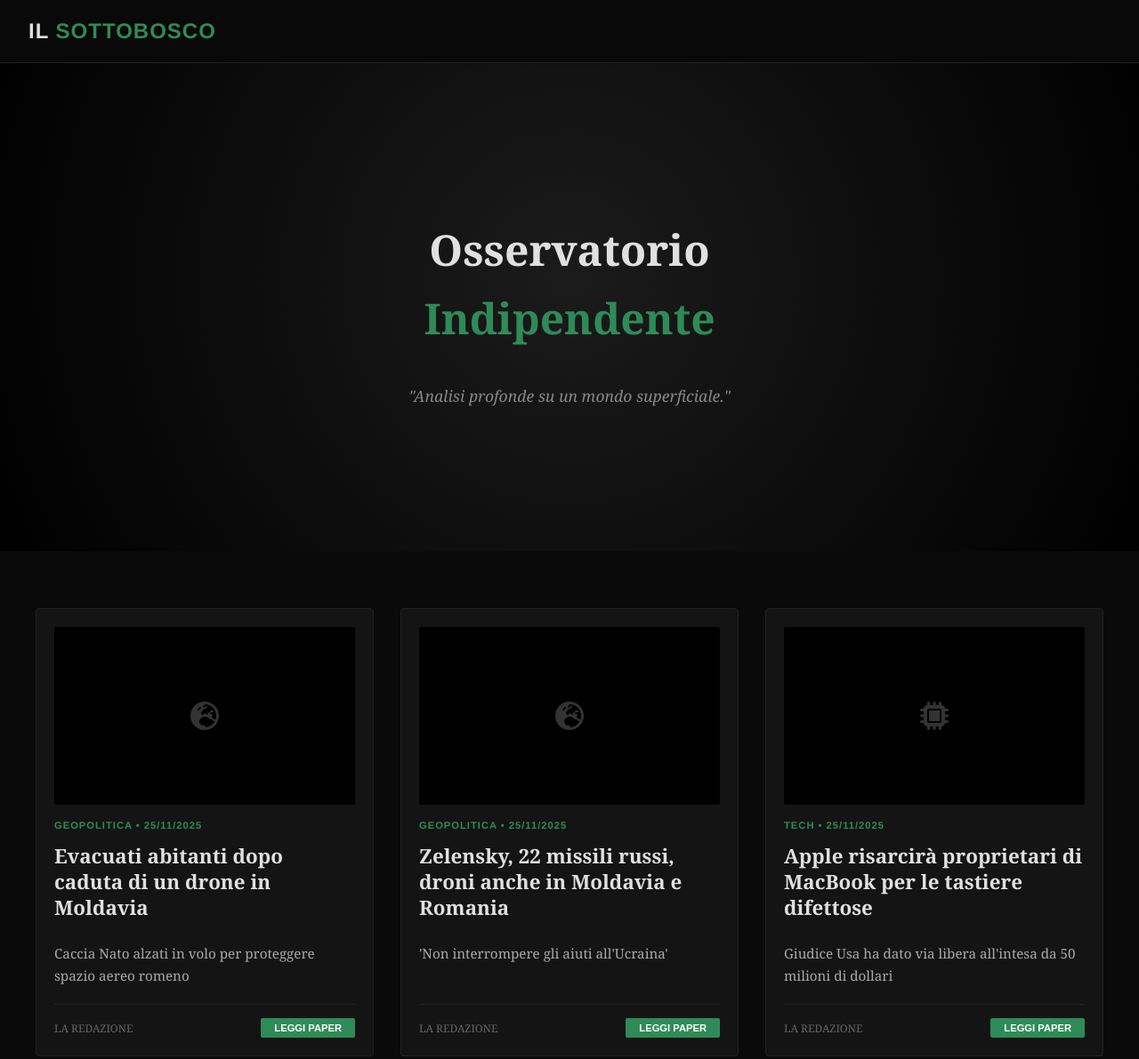
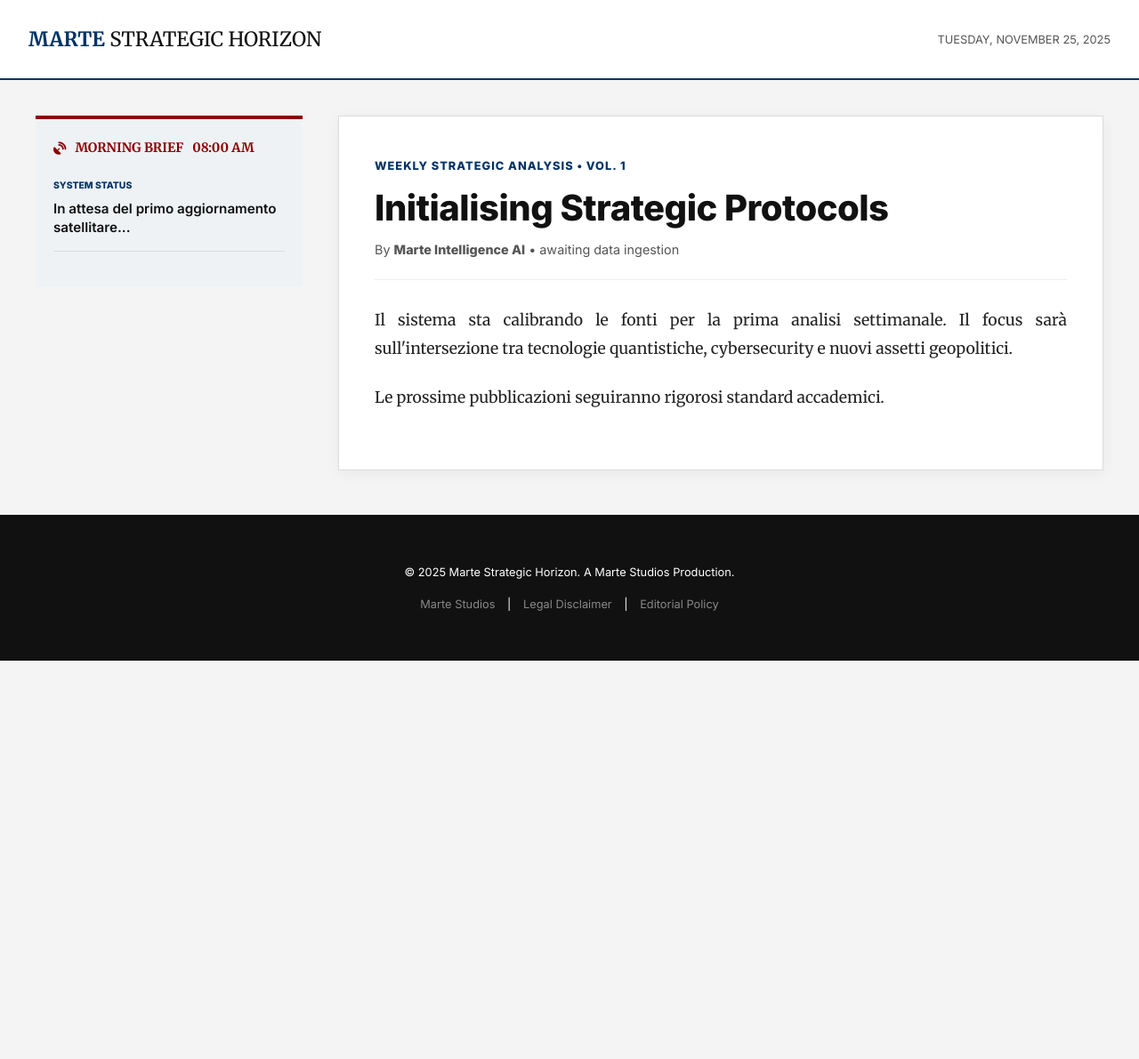
Before and after one commit to guglielmobrancato/il-sottobosco, a plain HTML site: page index.html in a window 1280 px wide. Shown: the top 1191 px of the page at 89% size. After the commit the page ends 800 px from the top, so only its background shows below. Drawn offline with Linux system fonts and the light colour scheme.

Commit message:
Update index.html

```diff
--- a/index.html
+++ b/index.html
@@ -1,173 +1,242 @@
 <!DOCTYPE html>
-<html lang="it">
+<html lang="en">
 <head>
     <meta charset="UTF-8">
     <meta name="viewport" content="width=device-width, initial-scale=1.0">
-    <title>Il Sottobosco | Think Tank</title>
+    <title>Marte Strategic Horizon | Intelligence Hub</title>
+    <meta name="description" content="Global Intelligence, Defense, and Strategic Analysis Hub. Powered by Marte Studios.">
+
+    <link rel="preconnect" href="https://fonts.googleapis.com">
+    <link rel="preconnect" href="https://fonts.gstatic.com" crossorigin>
+    <link href="https://fonts.googleapis.com/css2?family=Inter:wght@400;600;800&family=Merriweather:ital,wght@0,300;0,400;0,700;1,300&display=swap" rel="stylesheet">
     <link rel="stylesheet" href="https://cdnjs.cloudflare.com/ajax/libs/font-awesome/6.4.0/css/all.min.css">
+
     <style>
-        :root { --bg-color: #0a0a0a; --card-bg: #141414; --primary: #2e8b57; --text-main: #e0e0e0; }
-        body { font-family: 'Georgia', serif; background-color: var(--bg-color); color: var(--text-main); margin: 0; padding: 0; line-height: 1.6; }
-        a { text-decoration: none; color: inherit; transition: 0.3s; }
+        :root {
+            --bg-color: #f4f4f4;       /* Bianco carta sporco, riposante */
+            --paper-color: #ffffff;    /* Bianco puro per i box */
+            --text-main: #111111;      /* Nero assoluto */
+            --text-secondary: #555555;
+            --accent-color: #003366;   /* Blu "Navy" istituzionale */
+            --alert-color: #8b0000;    /* Rosso scuro per le breaking news */
+            --border: 1px solid #dcdcdc;
+        }
 
-        /* HEADER */
-        header { background: rgba(10, 10, 10, 0.95); padding: 1rem 2rem; position: fixed; width: 100%; top: 0; z-index: 1000; border-bottom: 1px solid #222; display: flex; justify-content: space-between; align-items: center; box-sizing: border-box; }
-        .logo { font-family: 'Helvetica', sans-serif; font-size: 1.5rem; font-weight: 800; text-transform: uppercase; letter-spacing: 1px; }
-        .logo span { color: var(--primary); }
+        body {
+            font-family: 'Merriweather', serif; /* Stile Giornale/Accademico */
+            background-color: var(--bg-color);
+            color: var(--text-main);
+            margin: 0;
+            padding: 0;
+            line-height: 1.8;
+        }
 
-        /* HERO */
-        .hero { min-height: 60vh; display: flex; flex-direction: column; justify-content: center; align-items: center; text-align: center; padding: 100px 20px 40px; background: radial-gradient(circle at center, #1b1b1b 0%, #000000 100%); }
-        .hero h1 { font-size: 3rem; margin-bottom: 1rem; }
-        .hero p { font-size: 1.1rem; color: #888; max-width: 700px; font-style: italic; }
+        h1, h2, h3, h4, .sans { font-family: 'Inter', sans-serif; letter-spacing: -0.5px; }
 
-        /* GRID */
-        .section { padding: 4rem 2rem; max-width: 1200px; margin: auto; }
-        .news-grid { display: grid; grid-template-columns: repeat(auto-fit, minmax(350px, 1fr)); gap: 30px; }
+        /* HEADER ISTITUZIONALE */
+        header {
+            background-color: var(--paper-color);
+            border-bottom: 2px solid var(--accent-color);
+            padding: 1.5rem 2rem;
+            display: flex;
+            justify-content: space-between;
+            align-items: center;
+        }
 
-        /* CARD */
-        .news-card { background: var(--card-bg); border: 1px solid #222; padding: 20px; border-radius: 4px; transition: 0.3s; display: flex; flex-direction: column; }
-        .news-card:hover { border-color: var(--primary); transform: translateY(-3px); }
+        .brand { font-size: 1.4rem; font-weight: 800; text-transform: uppercase; color: var(--accent-color); }
+        .brand span { font-weight: 400; color: var(--text-main); }
+        .date-display { font-family: 'Inter', sans-serif; font-size: 0.8rem; color: var(--text-secondary); text-transform: uppercase; }
 
-        .news-img { width: 100%; height: 200px; background-color: #000; margin-bottom: 15px; border-radius: 2px; display: flex; align-items: center; justify-content: center; color: #333; overflow: hidden; }
-        .news-meta { font-family: 'Helvetica', sans-serif; font-size: 0.7rem; color: var(--primary); text-transform: uppercase; font-weight: bold; letter-spacing: 1px; margin-bottom: 10px; }
-        .news-title { font-size: 1.4rem; font-weight: bold; margin: 0 0 10px 0; line-height: 1.3; }
-        .news-excerpt { font-size: 0.95rem; color: #aaa; margin-bottom: 20px; flex-grow: 1; }
+        /* LAYOUT PRINCIPALE */
+        .container {
+            max-width: 1200px;
+            margin: 40px auto;
+            display: grid;
+            grid-template-columns: 300px 1fr; /* Sidebar (Brief) + Main (Deep Dive) */
+            gap: 40px;
+            padding: 0 20px;
+        }
 
-        /* READER (L'ARTICOLO APERTO) */
-        #article-reader { display: none; background: var(--bg-color); min-height: 100vh; padding: 120px 20px; max-width: 800px; margin: auto; position: relative; z-index: 2000; }
-        .reader-content { animation: fadeIn 0.5s; }
-        @keyframes fadeIn { from { opacity:0; transform:translateY(10px); } to { opacity:1; transform:translateY(0); } }
+        /* COLONNA SX: THE MORNING BRIEF (Daily) */
+        .sidebar {
+            background: #eef2f5;
+            padding: 20px;
+            border-top: 4px solid var(--alert-color);
+            height: fit-content;
+        }
+
+        .sidebar-title {
+            font-size: 0.9rem;
+            font-weight: 800;
+            text-transform: uppercase;
+            color: var(--alert-color);
+            margin-bottom: 20px;
+            display: flex;
+            align-items: center;
+            gap: 10px;
+        }
+
+        .brief-item {
+            margin-bottom: 20px;
+            border-bottom: 1px solid #dcdcdc;
+            padding-bottom: 15px;
+        }
+
+        .brief-cat { font-size: 0.65rem; font-weight: 700; text-transform: uppercase; color: var(--accent-color); font-family: 'Inter', sans-serif; margin-bottom: 5px; display: block;}
+        .brief-headline { font-size: 0.95rem; font-weight: 600; font-family: 'Inter', sans-serif; line-height: 1.4; }
+        .brief-time { font-size: 0.7rem; color: #777; margin-top: 5px; display: block; }
+
+        /* COLONNA DX: THE WEEKLY MONOGRAPH (Deep Dive) */
+        .main-content {
+            background: var(--paper-color);
+            padding: 40px;
+            border: var(--border);
+            box-shadow: 0 4px 15px rgba(0,0,0,0.05);
+        }
+
+        .monograph-header { border-bottom: 1px solid #eee; margin-bottom: 30px; padding-bottom: 20px; }
+        .monograph-label { font-family: 'Inter', sans-serif; font-size: 0.8rem; font-weight: 700; color: var(--accent-color); text-transform: uppercase; letter-spacing: 1px; }
+        .monograph-title { font-size: 2.5rem; margin: 10px 0; font-weight: 900; line-height: 1.2; }
+        .monograph-meta { font-family: 'Inter', sans-serif; font-size: 0.9rem; color: var(--text-secondary); margin-top: 10px; }
+
+        .article-body { font-size: 1.1rem; color: #222; text-align: justify; }
+        .article-body p { margin-bottom: 1.5rem; }
+
+        /* Citazioni Accademiche */
+        .citation {
+            font-size: 0.9rem;
+            background: #f9f9f9;
+            padding: 15px;
+            border-left: 3px solid var(--accent-color);
+            color: #555;
+            margin: 20px 0;
+            font-style: italic;
+        }
+
+        .references { margin-top: 50px; padding-top: 20px; border-top: 1px solid #ddd; font-size: 0.8rem; color: #666; }
+        .references h4 { text-transform: uppercase; margin-bottom: 10px; }
 
         /* FOOTER */
-        footer { text-align: center; padding: 4rem; border-top: 1px solid #222; color: #555; font-size: 0.8rem; font-family: sans-serif; }
+        footer {
+            text-align: center;
+            padding: 40px;
+            margin-top: 50px;
+            background: #111;
+            color: #fff;
+            font-family: 'Inter', sans-serif;
+            font-size: 0.8rem;
+        }
+
+        .footer-link { color: #888; text-decoration: none; margin: 0 10px; }
+        .footer-link:hover { color: #fff; }
+
+        /* RESPONSIVE */
+        @media (max-width: 768px) {
+            .container { grid-template-columns: 1fr; }
+            .monograph-title { font-size: 1.8rem; }
+        }
     </style>
 </head>
 <body>
 
     <header>
-        <div class="logo">Il <span>Sottobosco</span></div>
+        <div class="brand">Marte <span>Strategic Horizon</span></div>
+        <div class="date-display" id="current-date">Live Intelligence</div>
     </header>
 
-    <div id="main-content">
-        <section class="hero">
-            <h1>Osservatorio <br><span style="color:var(--primary)">Indipendente</span></h1>
-            <p>"Analisi profonde su un mondo superficiale."</p>
-        </section>
+    <div class="container">
 
-        <section class="section">
-            <div class="news-grid" id="news-container">
+        <aside class="sidebar">
+            <div class="sidebar-title">
+                <i class="fas fa-satellite-dish"></i> Morning Brief <span id="brief-time">08:00 AM</span>
+            </div>
+
+            <div id="brief-container">
+                <div class="brief-item">
+                    <span class="brief-cat">System Status</span>
+                    <div class="brief-headline">In attesa del primo aggiornamento satellitare...</div>
                 </div>
-        </section>
+            </div>
+        </aside>
 
-        <footer>
-            &copy; 2025 Il Sottobosco Research Unit.
-        </footer>
+        <main class="main-content">
+            <div id="monograph-container">
+                <article>
+                    <div class="monograph-header">
+                        <span class="monograph-label">Weekly Strategic Analysis • Vol. 1</span>
+                        <h1 class="monograph-title">Initialising Strategic Protocols</h1>
+                        <div class="monograph-meta">
+                            By <strong>Marte Intelligence AI</strong> • awaiting data ingestion
+                        </div>
+                    </div>
+                    <div class="article-body">
+                        <p>Il sistema sta calibrando le fonti per la prima analisi settimanale. Il focus sarà sull'intersezione tra tecnologie quantistiche, cybersecurity e nuovi assetti geopolitici.</p>
+                        <p>Le prossime pubblicazioni seguiranno rigorosi standard accademici.</p>
+                    </div>
+                </article>
+            </div>
+        </main>
+
     </div>
 
-    <section id="article-reader">
-        <button onclick="closeArticle()" style="background:transparent; border:1px solid #444; color:#fff; padding:8px 20px; cursor:pointer; margin-bottom:30px; font-family:sans-serif; text-transform:uppercase; font-size:0.8rem;">
-            &larr; Torna all'Indice
-        </button>
+    <footer>
+        <p>&copy; 2025 Marte Strategic Horizon. A Marte Studios Production.</p>
+        <p>
+            <a href="https://www.martestudios.com" class="footer-link">Marte Studios</a> |
+            <a href="#" class="footer-link">Legal Disclaimer</a> |
+            <a href="#" class="footer-link">Editorial Policy</a>
+        </p>
+    </footer>
 
-        <div class="reader-content">
-            <div id="reader-meta" style="color:var(--primary); text-transform:uppercase; font-size:0.8rem; font-weight:bold; margin-bottom:15px; font-family:sans-serif;">CATEGORIA</div>
-            <h1 id="reader-title" style="font-size:2.8rem; line-height:1.1; margin-bottom:20px;">Titolo</h1>
-            <div style="border-bottom:1px solid #333; padding-bottom:20px; margin-bottom:30px; color:#666; font-style:italic;">
-                Analisi a cura di <span style="color:#eee;">La Redazione</span> • <span id="reader-date">Data</span>
-            </div>
+    <script src="data.js"></script>
+    <script>
+        // Data in alto
+        const options = { weekday: 'long', year: 'numeric', month: 'long', day: 'numeric' };
+        document.getElementById('current-date').innerText = new Date().toLocaleDateString('en-US', options);
 
-            <div id="reader-image" style="width:100%; height:300px; background:#111; margin-bottom:30px; background-size:cover; background-position:center; display:none;"></div>
+        // Funzione per caricare i dati (se presenti)
+        if (typeof mshData !== 'undefined') {
 
-            <div id="reader-body" style="font-size:1.2rem; line-height:1.8; color:#ccc; white-space: pre-line;">
-                Testo...
-            </div>
-
-            <div style="margin-top:50px; padding-top:20px; border-top:1px solid #222; font-size:0.8rem; color:#555; text-align:center;">
-                Report generato automaticamente da Sottobosco AI Unit. <br>
-                <a id="reader-link" href="#" target="_blank" style="color:#777; text-decoration:underline;">Verifica fonte originale</a>
-            </div>
-        </div>
-    </section>
-
-    <script src="news.js"></script>
-    <script>
-        function loadNews() {
-            const container = document.getElementById('news-container');
-            if(!container) return;
-            container.innerHTML = "";
-
-            // Se il database è vuoto (abbiamo appena resettato)
-            if (typeof newsData === 'undefined' || newsData.length === 0) {
-                container.innerHTML = "<p style='text-align:center; color:#666; grid-column:1/-1;'>In attesa del prossimo bollettino (Esegui il Bot)...</p>";
-                return;
+            // 1. Carica Morning Brief
+            const briefContainer = document.getElementById('brief-container');
+            if (mshData.briefs && mshData.briefs.length > 0) {
+                briefContainer.innerHTML = "";
+                mshData.briefs.forEach(brief => {
+                    briefContainer.innerHTML += `
+                        <div class="brief-item">
+                            <span class="brief-cat">${brief.category}</span>
+                            <div class="brief-headline">${brief.text}</div>
+                        </div>
+                    `;
+                });
             }
 
-            const latestNews = newsData.slice(0, 12);
-
-            latestNews.forEach(item => {
-                const date = item.date || "";
-
-                // GESTIONE IMMAGINE (Vera o Icona)
-                let visualContent = '';
-                if (item.imageReal && item.imageReal !== "") {
-                    visualContent = `<div class="news-img" style="background-image: url('${item.imageReal}'); background-size: cover; background-position: center;"></div>`;
-                } else {
-                    visualContent = `<div class="news-img"><i class="fas ${item.imageIcon} fa-2x"></i></div>`;
-                }
-
-                const html = `
-                    <article class="news-card">
-                        ${visualContent}
-                        <div class="news-meta">${item.category} • ${date}</div>
-                        <h3 class="news-title">${item.title}</h3>
-                        <p class="news-excerpt">${item.excerpt}</p>
-                        <div style="margin-top:auto; padding-top:15px; border-top:1px solid #222; display:flex; justify-content:space-between; align-items:center;">
-                            <span style="font-size:0.75rem; color:#666; text-transform:uppercase;">La Redazione</span>
-                            <button onclick="openArticle(${item.id})" style="background:var(--primary); border:none; color:#fff; padding:5px 15px; cursor:pointer; font-weight:bold; font-size:0.7rem; border-radius:2px; text-transform:uppercase;">
-                                Leggi Paper
-                            </button>
+            // 2. Carica Monografia Settimanale
+            const monoContainer = document.getElementById('monograph-container');
+            if (mshData.monograph) {
+                const mono = mshData.monograph;
+                monoContainer.innerHTML = `
+                    <article>
+                        <div class="monograph-header">
+                            <span class="monograph-label">Weekly Strategic Analysis</span>
+                            <h1 class="monograph-title">${mono.title}</h1>
+                            <div class="monograph-meta">
+                                By <strong>${mono.author}</strong> • ${mono.date} • <i class="fas fa-clock"></i> ${mono.readTime} read
+                            </div>
+                        </div>
+                        <div class="article-body">
+                            ${mono.content}
+                        </div>
+                        <div class="references">
+                            <h4>References & Bibliography</h4>
+                            <ul>
+                                ${mono.references.map(ref => `<li>${ref}</li>`).join('')}
+                            </ul>
                         </div>
                     </article>
                 `;
-                container.innerHTML += html;
-            });
+            }
         }
-
-        function openArticle(id) {
-            const article = newsData.find(n => n.id === id);
-            if (!article) return;
-
-            document.getElementById('reader-title').innerText = article.title;
-            document.getElementById('reader-meta').innerText = article.category;
-            document.getElementById('reader-date').innerText = article.date;
-
-            // Gestione Immagine nel Reader
-            const imgDiv = document.getElementById('reader-image');
-            if (article.imageReal) {
-                imgDiv.style.display = 'block';
-                imgDiv.style.backgroundImage = `url('${article.imageReal}')`;
-            } else {
-                imgDiv.style.display = 'none';
-            }
-
-            // Fallback se il body non esiste ancora (vecchie news)
-            document.getElementById('reader-body').innerText = article.body ? article.body : "Testo completo non disponibile. Riprova con i prossimi articoli.";
-
-            document.getElementById('reader-link').href = article.link;
-
-            // Switch visuale
-            document.getElementById('main-content').style.display = 'none';
-            document.getElementById('article-reader').style.display = 'block';
-            window.scrollTo(0, 0);
-        }
-
-        function closeArticle() {
-            document.getElementById('main-content').style.display = 'block';
-            document.getElementById('article-reader').style.display = 'none';
-            window.scrollTo(0, 0);
-        }
-
-        window.onload = loadNews;
     </script>
 </body>
 </html>
```
